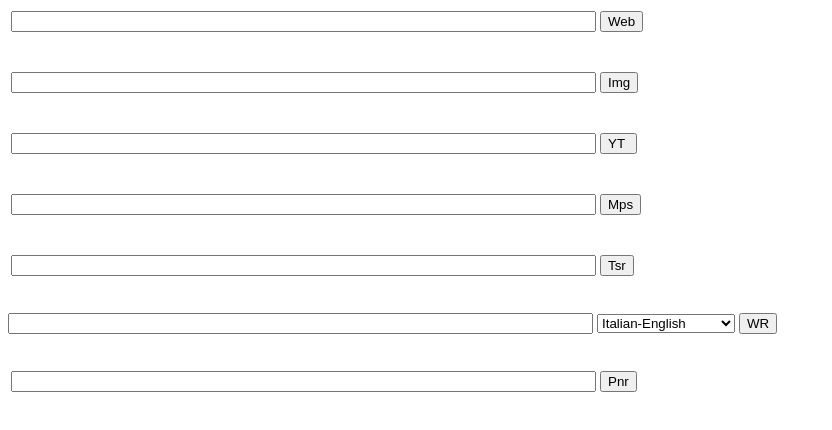
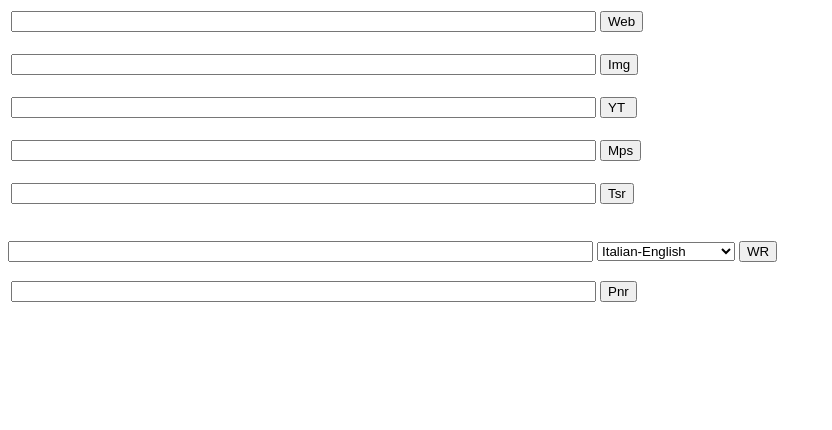
Before and after one commit to tmsscr0/tmsscrhome, a plain HTML site: page index.html in a window 1280 px wide. Shown: the whole page, without its empty margins (0-832 px from the left). Drawn offline with Linux system fonts and the light colour scheme.

Commit message:
Update index.html

```diff
--- a/index.html
+++ b/index.html
@@ -9,11 +9,8 @@
 </FORM>
 
 <!-- Search Google -->
-        </div>
-       </div>
-            <br>
-             <div class="row">
-        <div class="col-sm-6 col-sm-offset-3">
+
+
         <!-- Search Google -->
 
 <FORM method=GET action="http://www.google.it/images" target=”_blank”>
@@ -25,11 +22,7 @@
 </FORM>
 
 <!-- Search Google -->
-        </div>
-       </div>
-          <br>
-                         <div class="row">
-        <div class="col-sm-6 col-sm-offset-3">
+
         <!-- Search Google -->
 
 <FORM method=GET action="http://www.youtube.com/results" target=”_blank”>
@@ -41,11 +34,7 @@
 </FORM>
 
 <!-- Search Google -->
-        </div>
-       </div>
-            <br>
-               <div class="row">
-        <div class="col-sm-6 col-sm-offset-3">
+
         <!-- Search Google -->
 
 <FORM method=GET action="https://www.google.it/maps/search/" target=”_blank”>
@@ -57,11 +46,7 @@
 </FORM>
 
 <!-- Search Google -->
-        </div>
-       </div>
-            <br>
-             <div class="row">
-        <div class="col-sm-6 col-sm-offset-3">
+
         <!-- Search Google -->
 
 <FORM method=GET action="https://translate.google.com/" target=”_blank”>
@@ -92,11 +77,7 @@
 </form>
 
 <!-- Search Google -->
-        </div>
-       </div>
-            <br>
-             <div class="row">
-        <div class="col-sm-6 col-sm-offset-3">
+
         <!-- Search Google -->
 
 <FORM method=GET action="https://it.pinterest.com/search/pins/" target=”_blank”>
@@ -105,7 +86,4 @@
 <INPUT TYPE=hidden name=hl value="en">
 <INPUT type=submit name=btnG VALUE="Pnr">
 </td></tr></TABLE>
-</FORM>         </div>
-       </div>
-
-            <br><br>
+</FORM>
```
